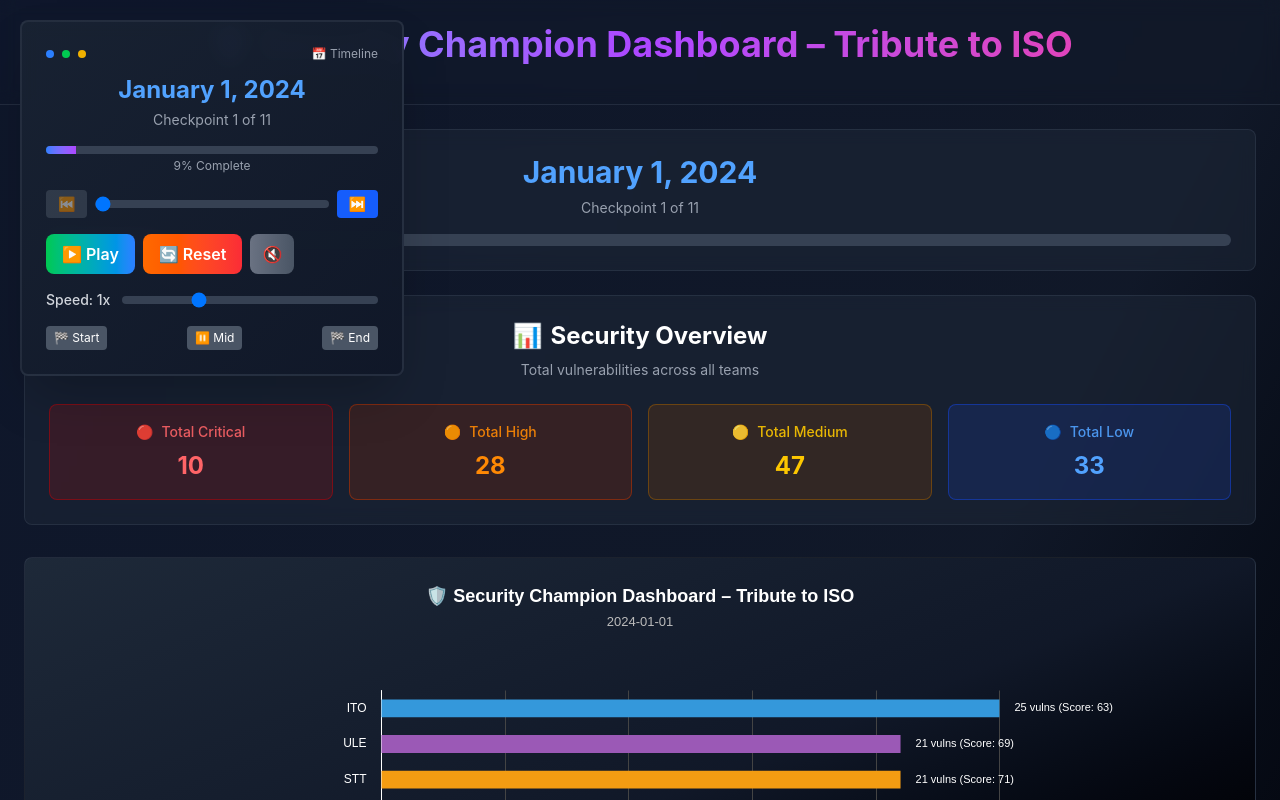
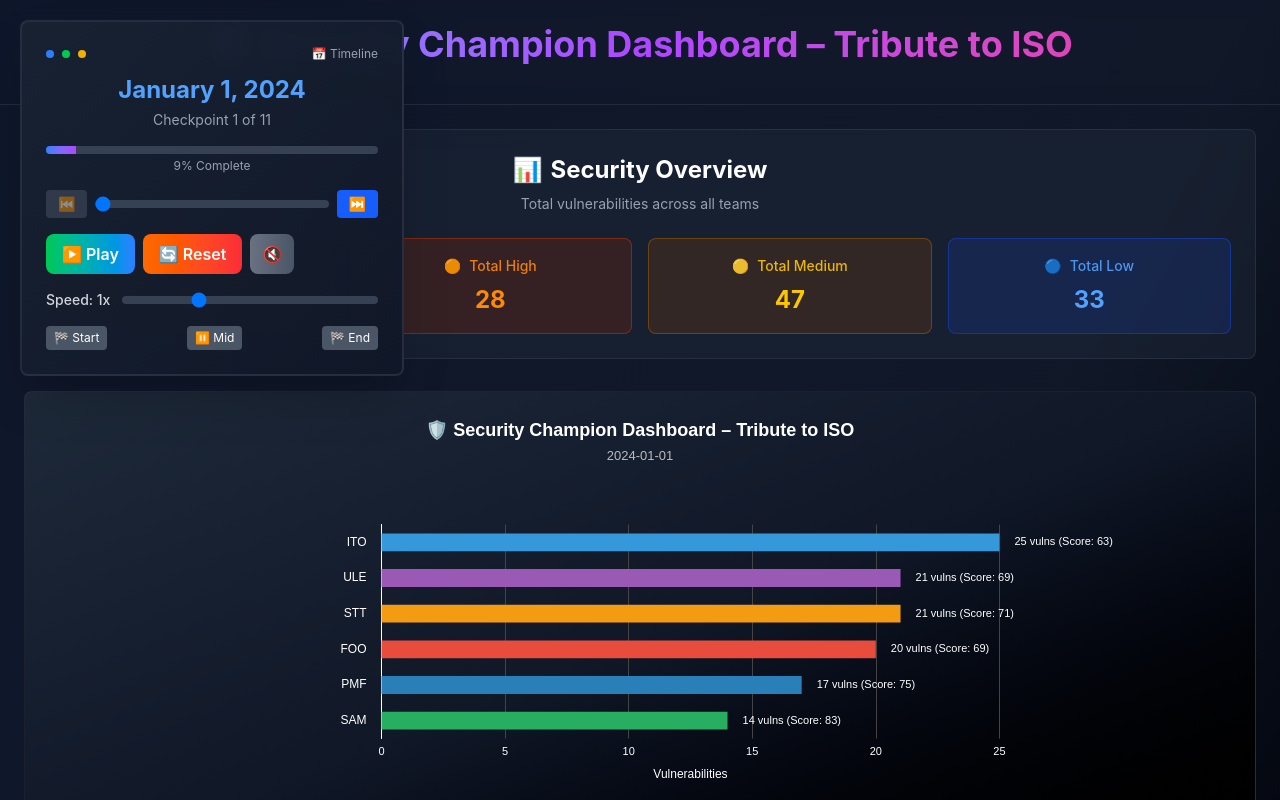
Before and after one commit to OM-EL/sec-dashboard, a React (Vite) app: page / in a window 1280 px wide. Shown: the top 800 px of the page. Built offline with nearby package versions, Linux system fonts and the light colour scheme.

Commit message:
refactor: Remove date and progress display section for cleaner UI

```diff
--- a/src/App.jsx
+++ b/src/App.jsx
@@ -385,24 +385,6 @@ function App() {
 
       {/* Main content */}
       <main className="relative z-10 max-w-7xl mx-auto p-6">
-        {/* Date and Progress Display */}
-        <Card className="mb-6">
-          <div className="text-center mb-4">
-            <div className="text-2xl md:text-3xl font-bold text-blue-400 mb-2">
-              {new Date(currentDate).toLocaleDateString('en-US', {
-                year: 'numeric',
-                month: 'long',
-                day: 'numeric'
-              })}
-            </div>
-            <div className="text-sm text-gray-400">
-              Checkpoint {currentFrame + 1} of {uniqueDates.length}
-            </div>
-          </div>
-
-          <ProgressBar progress={((currentFrame + 1) / uniqueDates.length) * 100} />
-        </Card>
-
         {/* Summary Statistics */}
         <Card className="mb-8">
           <SectionHeader
```
